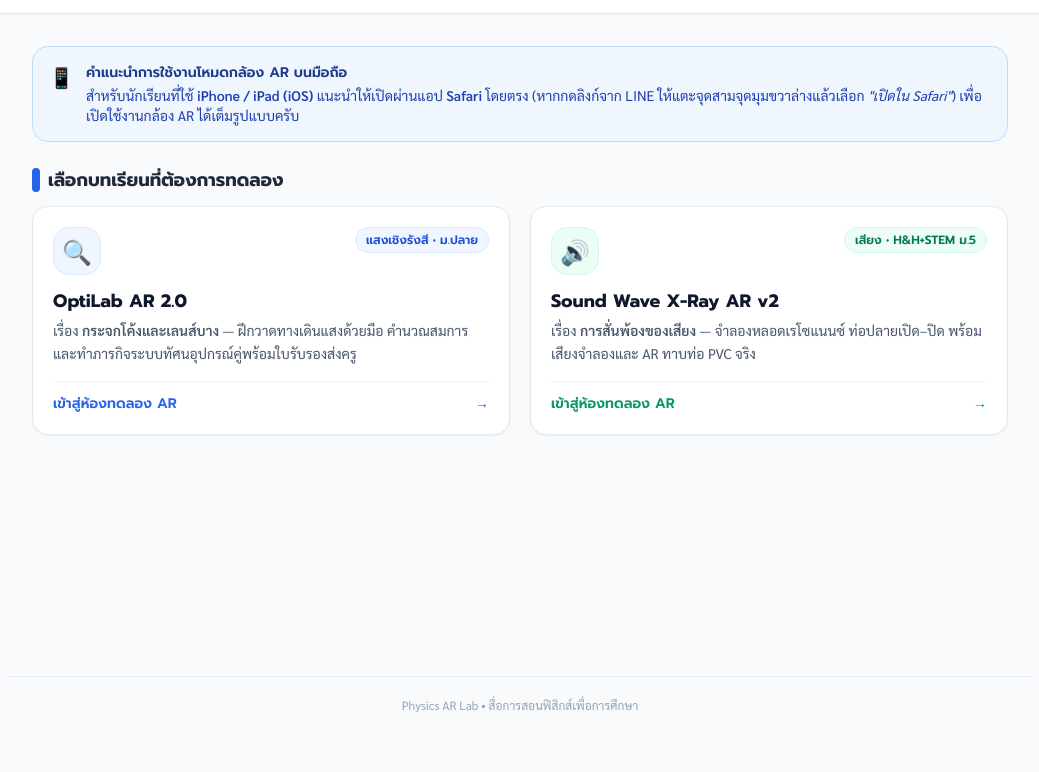
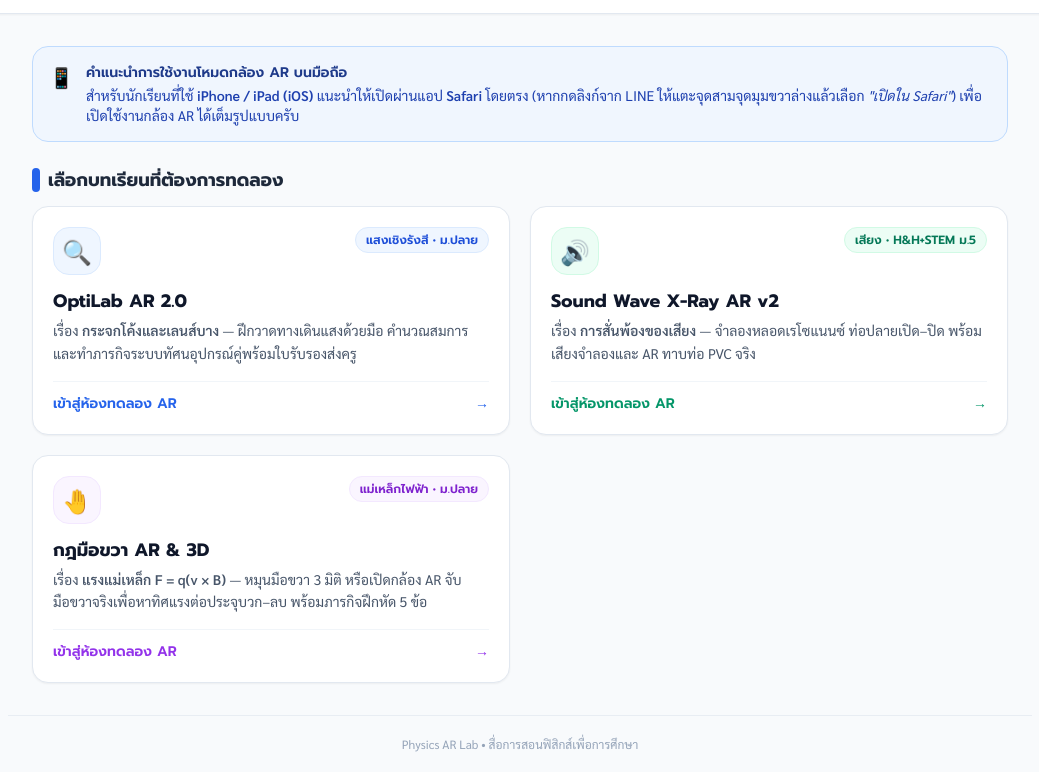
Before and after one commit to Pele-Jansira/physics-ar-lab-dks, a plain HTML site: page index.html in a window 1280 px wide. Shown: the part 67-839 px from the top of the page, without its empty margins (120-1159 px from the left). Before the commit the page ends 800 px from the top, so only its background shows below. Drawn offline with nearby package versions, Linux system fonts and the light colour scheme.

Commit message:
Add AR card for right-hand rule simulation

```diff
--- a/index.html
+++ b/index.html
@@ -125,7 +125,32 @@
             <span class="group-hover:translate-x-1 transition-transform">→</span>
           </div>
         </a>
-
+<!-- การ์ดที่ 3: จำลองกฎมือขวา AR & 3D -->
+        <a href="./ar_3d.html"
+           class="group bg-white rounded-2xl border border-slate-200 hover:border-purple-400 shadow-sm hover:shadow-md transition-all p-5 flex flex-col justify-between gap-4">
+          <div class="space-y-3">
+            <div class="flex items-start justify-between gap-2">
+              <div class="w-12 h-12 rounded-2xl bg-purple-50 border border-purple-100 flex items-center justify-center text-2xl group-hover:scale-105 transition-transform">
+                🤚
+              </div>
+              <span class="px-2.5 py-1 rounded-full text-xs font-display font-semibold bg-purple-50 text-purple-700 border border-purple-100">
+                แม่เหล็กไฟฟ้า • ม.ปลาย
+              </span>
+            </div>
+            <div>
+              <h3 class="font-display font-bold text-lg text-slate-900 group-hover:text-purple-600 transition-colors">
+                กฎมือขวา AR &amp; 3D
+              </h3>
+              <p class="text-sm text-slate-600 mt-1 leading-relaxed">
+                เรื่อง <b>แรงแม่เหล็ก F = q(v × B)</b> — หมุนมือขวา 3 มิติ หรือเปิดกล้อง AR จับมือขวาจริงเพื่อหาทิศแรงต่อประจุบวก–ลบ พร้อมภารกิจฝึกหัด 5 ข้อ
+              </p>
+            </div>
+          </div>
+          <div class="pt-3 border-t border-slate-100 flex items-center justify-between text-sm font-display font-semibold text-purple-600">
+            <span>เข้าสู่ห้องทดลอง AR</span>
+            <span class="group-hover:translate-x-1 transition-transform">→</span>
+          </div>
+        </a>
         <!-- =======================================================
              หากอนาคตต้องการเพิ่มสื่อ AR เรื่องใหม่ ให้คัดลอกแท็ก <a> ด้านบน
              มาวางต่อตรงนี้ แล้วเปลี่ยนชื่อไฟล์ตรง href="./ชื่อไฟล์ใหม่.html"
```
